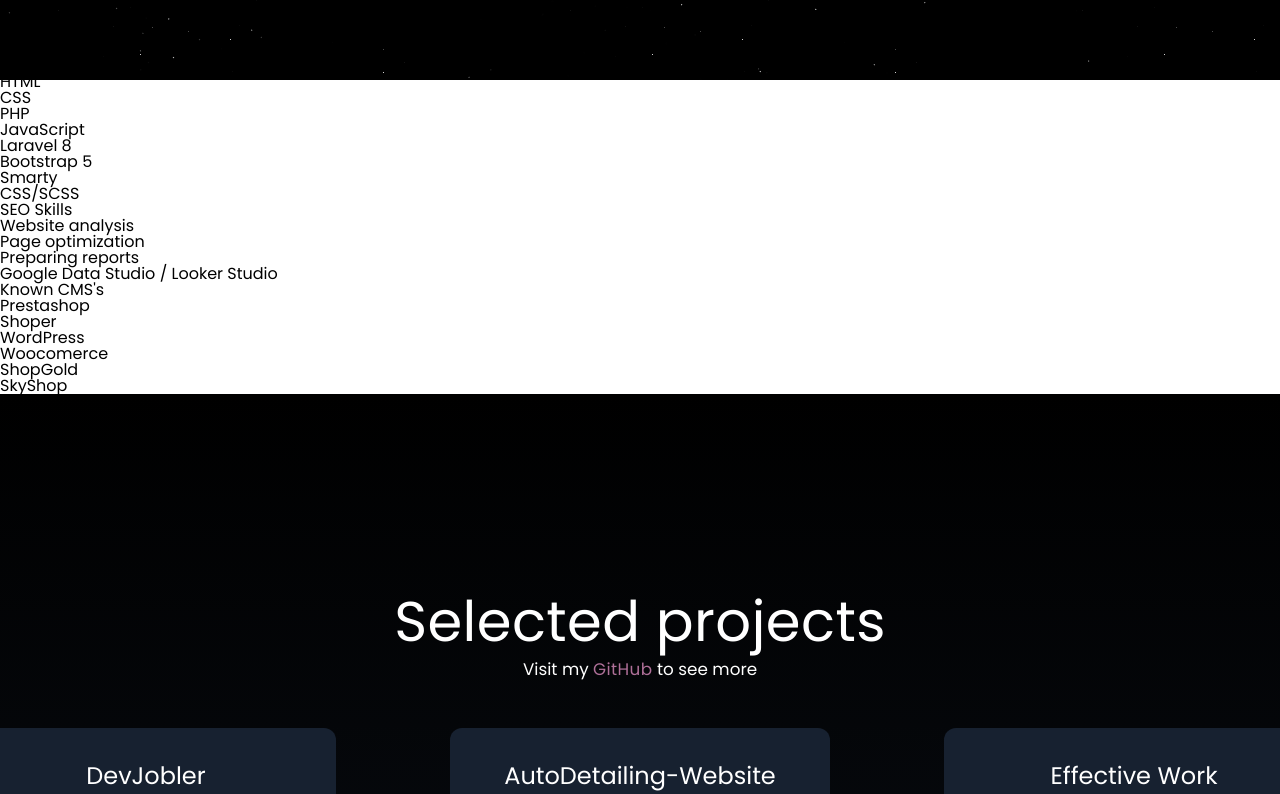
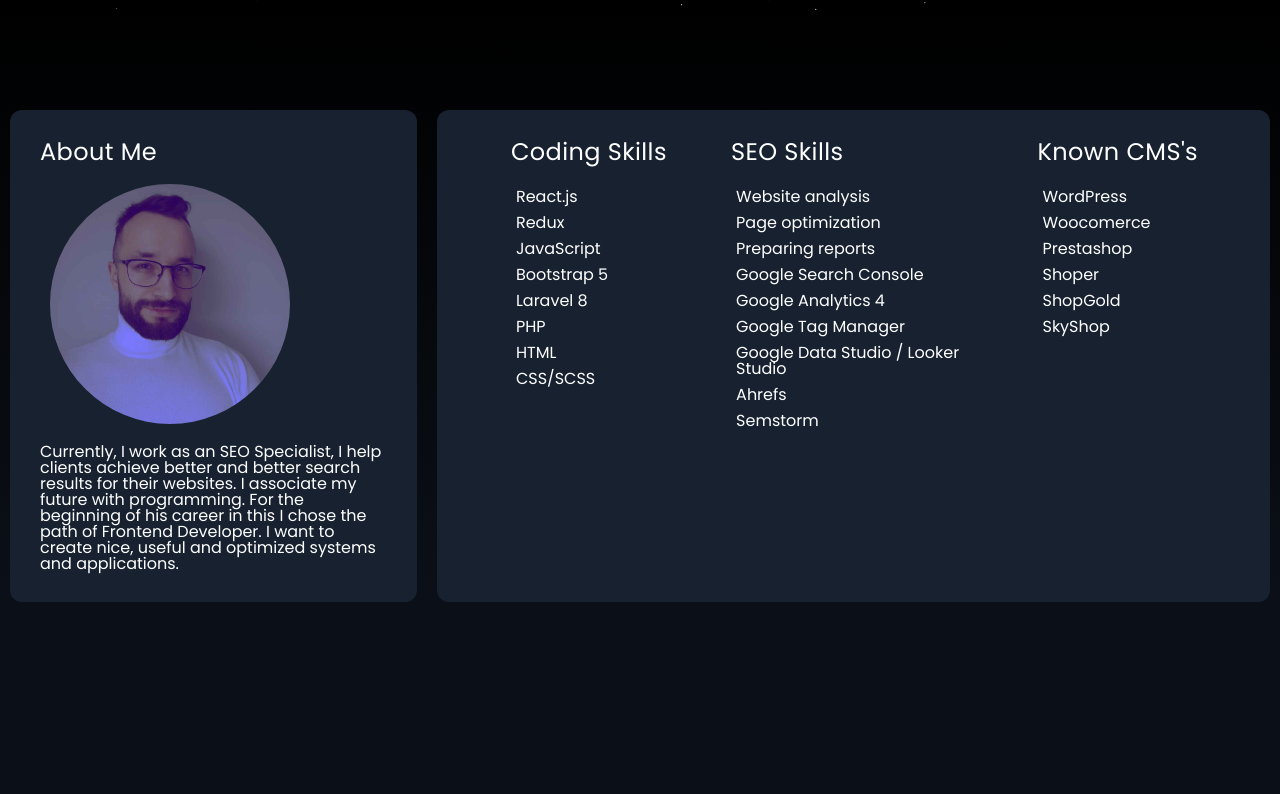
Before and after one commit to oscarwallshack/OscarWallshack.dev, a React (Create React App) app: page / in a window 1280 px wide. Shown: the part 800-1594 px from the top of the page. Built offline with nearby package versions, Linux system fonts and the light colour scheme; a web font is replaced by a local one.

Commit message:
introduce section

```diff
--- a/src/components/Layout/Introduce/Introduce.js
+++ b/src/components/Layout/Introduce/Introduce.js
@@ -5,13 +5,11 @@
   const codingSkills = [
     "React.js",
     "Redux",
+    "JavaScript",
+    "Bootstrap 5",
+    "Laravel 8",
+    "PHP",
     "HTML",
-    "CSS",
-    "PHP",
-    "JavaScript",
-    "Laravel 8",
-    "Bootstrap 5",
-    "Smarty",
     "CSS/SCSS",
   ];
 
@@ -19,35 +17,55 @@
     "Website analysis",
     "Page optimization",
     "Preparing reports",
+    "Google Search Console",
+    "Google Analytics 4",
+    "Google Tag Manager",
     "Google Data Studio / Looker Studio",
+    "Ahrefs",
+    "Semstorm",
   ];
 
   const cms = [
+    "WordPress",
+    "Woocomerce",
     "Prestashop",
     "Shoper",
-    "WordPress",
-    "Woocomerce",
     "ShopGold",
     "SkyShop",
   ];
 
-  const codingList = codingSkills.map((skill) => <li>{skill}</li>);
-  const seoList = seoSkills.map((skill) => <li>{skill}</li>);
-  const cmsList = cms.map((cms) => <li>{cms}</li>);
+  const codingList = codingSkills.map((skill, index) => (
+    <li key={index}>{skill}</li>
+  ));
+  const seoList = seoSkills.map((skill, index) => <li key={index}>{skill}</li>);
+  const cmsList = cms.map((cms, index) => <li key={index}>{cms}</li>);
 
   return (
     <section className={classes.introduce}>
       <div className={classes.introduce__aboutMe}>
         <h3>About Me</h3>
-        <p></p>
+        <div className={classes.prof}></div>
+        <p>
+        Currently, I work as an SEO Specialist, I help clients achieve better and better search results for their websites.
+
+        I associate my future with programming. For the beginning of his career in this
+        I chose the path of Frontend Developer. I want to create nice, useful and
+        optimized systems and applications.
+        </p>
       </div>
       <div className={classes.introduce__skills}>
+        <span>
           <h3>Coding Skills</h3>
           <ul>{codingList}</ul>
+        </span>
+        <span>
           <h3>SEO Skills</h3>
           <ul>{seoList}</ul>
+        </span>
+        <span>
           <h3>Known CMS's</h3>
           <ul>{cmsList}</ul>
+        </span>
       </div>
     </section>
   );
--- a/src/components/Layout/Introduce/Introduce.module.scss
+++ b/src/components/Layout/Introduce/Introduce.module.scss
@@ -0,0 +1,64 @@
+@import '../../../styles/variables.scss';
+
+.introduce {
+    display: grid;
+    grid-template-columns: 1fr 2fr;
+    width: 100%;
+    padding-top: 100px;
+    background-image: linear-gradient(to bottom, #000 0%, $primary 100%);
+
+    div {
+        background: rgb(23, 33, 48);
+        border-radius: $borderRadius;
+        width: auto;
+        margin: 0 10px;
+        padding: 30px;
+    }
+
+    &__aboutMe {
+        display: flex;
+        flex-direction: column;
+        justify-content: flex-start;
+        gap: 20px;
+        color: $white;
+
+        h3 {
+            font-size: $headingH3;
+            letter-spacing: $letterSpacing;
+        }
+
+        p {
+            color: $white;
+        }
+
+        .prof {
+            width: 15em;
+            height: 15em;
+            border-radius: 50%;
+            background-image: $prof;
+            background-size: cover;
+            //  no-repeat left center / cover;
+
+        }
+    }
+
+    &__skills {
+        display: grid;
+        grid-template-columns: 1fr 1fr 1fr;
+        align-items: start;
+        justify-items: center;
+        gap: 20px;
+        color: $white;
+
+        h3 {
+            font-size: $headingH3;
+            margin-bottom: 20px;
+            letter-spacing: $letterSpacing;
+
+        }
+
+        li {
+            padding: 5px;
+        }
+    }
+}
--- a/src/components/Layout/Projects/Projects.module.scss
+++ b/src/components/Layout/Projects/Projects.module.scss
@@ -7,7 +7,7 @@
     height: 110vh;
     width: 100%;
     padding-top: 100px;
-    background-image: linear-gradient(to bottom, #000 0%, $primary 100%);
+    background: $primary;
 
 
 
--- a/src/styles/variables.scss
+++ b/src/styles/variables.scss
@@ -15,6 +15,7 @@
 $white: #fff;
 
 $pink_background: url("../assets/bckr.webp");
+$prof: url("../assets/prof.webp");
 
 // border-radius
 $borderRadius: 12px;
```
Also changed, not shown: src/assets/prof.webp (added). Lines whose indentation alone changed are shown as unchanged.
